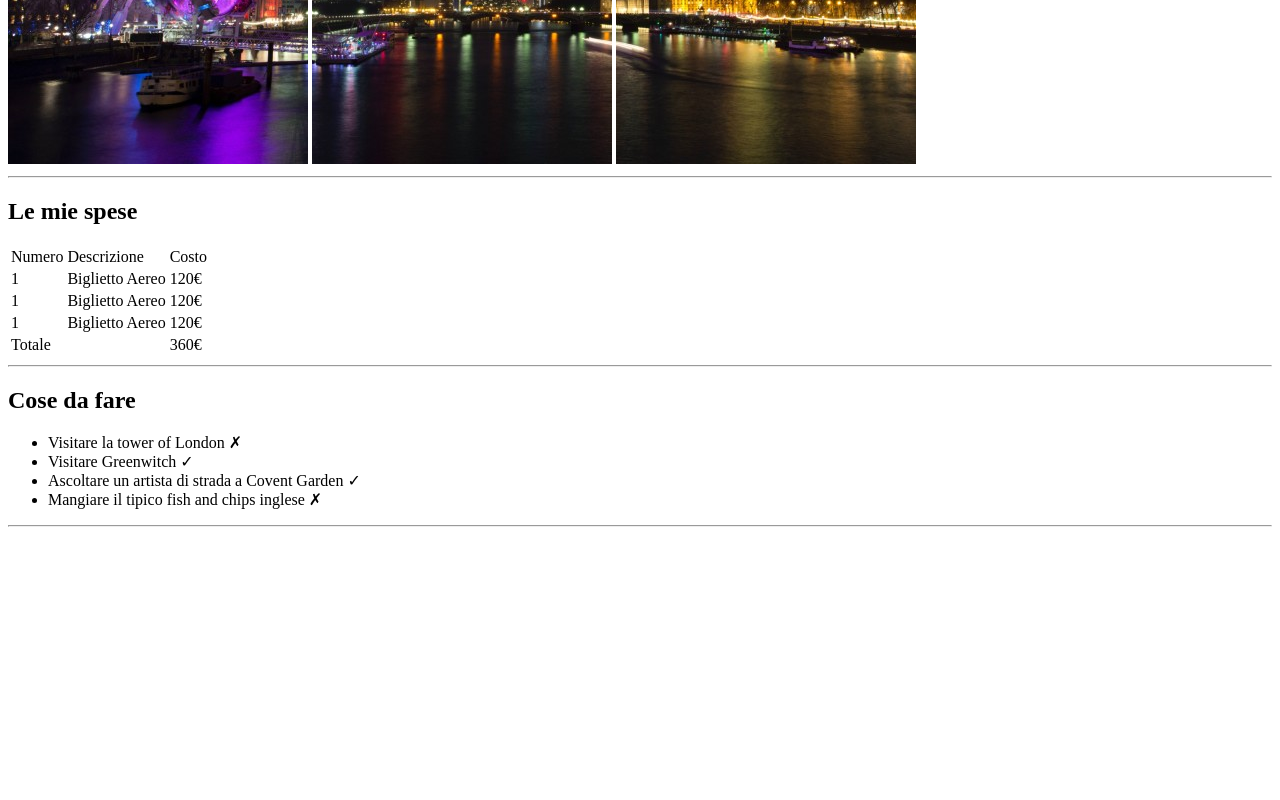
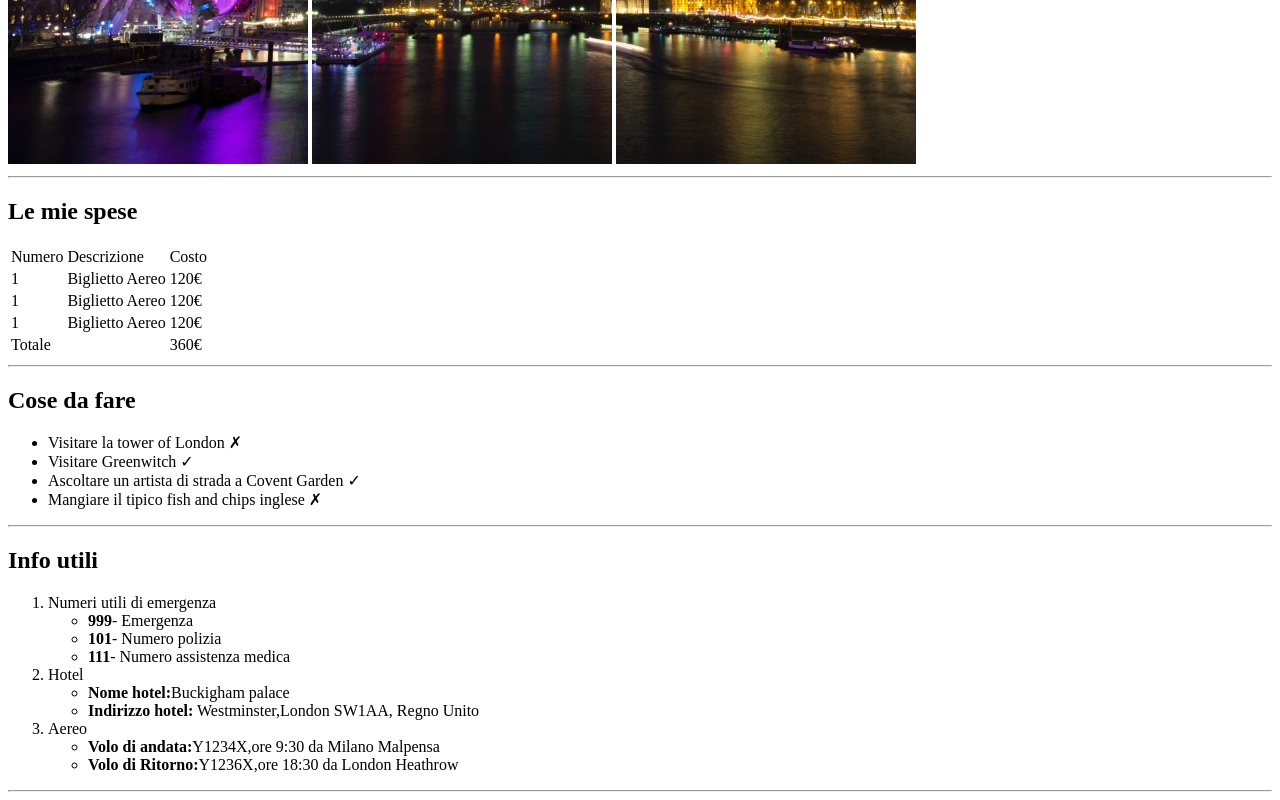
Before and after one commit to Andrea1302/html-london-trip, a plain HTML site: page index.html in a window 1280 px wide. Shown: the part 503-1303 px from the top of the page. Before the commit the page ends 1038 px from the top, so only its background shows below. Drawn offline with Linux system fonts and the light colour scheme.

Commit message:
Fine sezione 3 ( Info utili )

```diff
--- a/index.html
+++ b/index.html
@@ -87,9 +87,29 @@
 
         <!-- Sezione 3 (Info utili )  -->
         <section>
-
+            <h2>Info utili</h2>
+            <ol>
+                <li>Numeri utili di emergenza</li>
+                    <ul>
+                        <li><strong>999</strong>- Emergenza</li>
+                        <li><strong>101</strong>- Numero polizia</li>
+                        <li><strong>111</strong>- Numero assistenza medica</li>
+                    </ul>
+                <li>Hotel</li>
+                    <ul>
+                        <li><strong>Nome hotel:</strong>Buckigham palace</li>
+                        <li><strong>Indirizzo hotel:</strong> Westminster,London SW1AA, Regno Unito</li>
+                    </ul>
+                <li>Aereo</li>
+                    <ul>
+                        <li><strong>Volo di andata:</strong>Y1234X,ore 9:30 da Milano Malpensa</li>
+                    </ul>
+                    <ul>
+                        <li><strong>Volo di Ritorno:</strong>Y1236X,ore 18:30 da London Heathrow</li>                        </ul>
+            </ol>
         </section>
         <!-- Fine sezione 3 ( info utili) -->
+        <hr>
     </Main>
     <!-- Fine Main  -->
 
```
